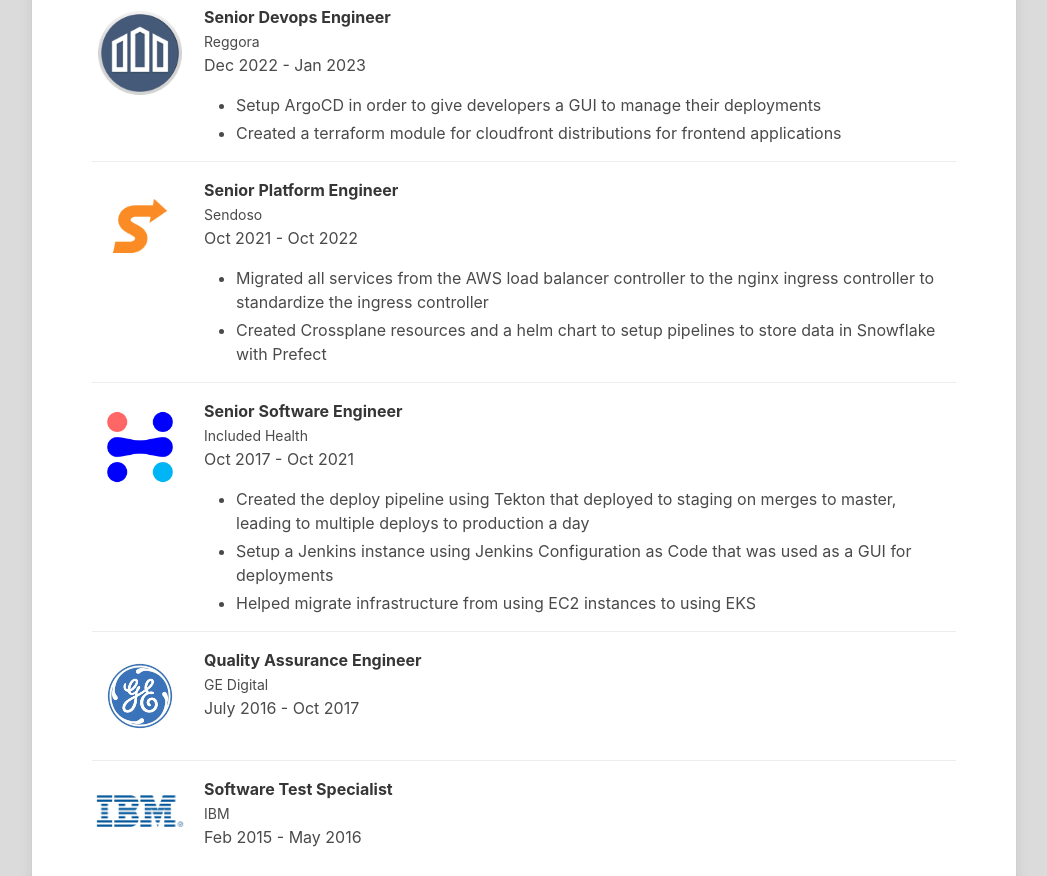
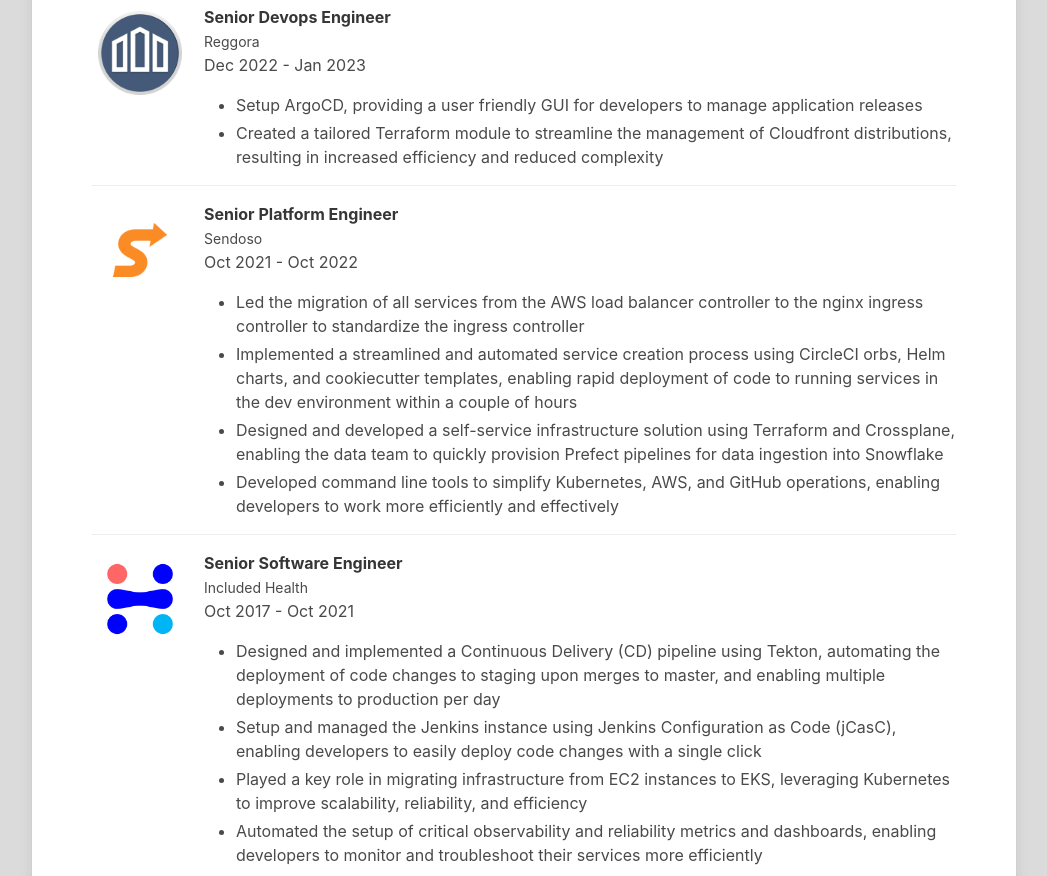
Before and after one commit to brianclin/resume, a plain HTML site: page terraform/index.html in a window 1280 px wide. Shown: the part 400-1276 px from the top of the page, without its empty margins (116-1163 px from the left). Drawn offline with nearby package versions, Linux system fonts and the light colour scheme; no server answers.

Commit message:
fix: updated bullet points

```diff
--- a/terraform/index.html
+++ b/terraform/index.html
@@ -76,9 +76,8 @@
                                     Dec 2022 - Jan 2023
                                 </p>
                                 <ul>
-                                    <li>Setup ArgoCD in order to give developers a GUI to manage their deployments</li>
-                                    <li>Created a terraform module for cloudfront distributions for frontend
-                                        applications</li>
+                                    <li>Setup ArgoCD, providing a user friendly GUI for developers to manage application releases</li>
+                                    <li>Created a tailored Terraform module to streamline the management of Cloudfront distributions, resulting in increased efficiency and reduced complexity</li>
                                 </ul>
                             </div>
                         </div>
@@ -99,10 +98,10 @@
                                     Oct 2021 - Oct 2022
                                 </p>
                                 <ul>
-                                    <li>Migrated all services from the AWS load balancer controller to the nginx ingress
-                                        controller to standardize the ingress controller</li>
-                                    <li>Created Crossplane resources and a helm chart to setup pipelines to store data
-                                        in Snowflake with Prefect</li>
+                                    <li>Led the migration of all services from the AWS load balancer controller to the nginx ingress controller to standardize the ingress controller </li>
+                                    <li>Implemented a streamlined and automated service creation process using CircleCI orbs, Helm charts, and cookiecutter templates, enabling rapid deployment of code to running services in the dev environment within a couple of hours</li>
+                                    <li>Designed and developed a self-service infrastructure solution using Terraform and Crossplane, enabling the data team to quickly provision Prefect pipelines for data ingestion into Snowflake</li>
+                                    <li>Developed command line tools to simplify Kubernetes, AWS, and GitHub operations, enabling developers to work more efficiently and effectively</li>
                                 </ul>
                             </div>
                         </div>
@@ -123,11 +122,10 @@
                                     Oct 2017 - Oct 2021
                                 </p>
                                 <ul>
-                                    <li>Created the deploy pipeline using Tekton that deployed to staging on merges to
-                                        master, leading to multiple deploys to production a day</li>
-                                    <li>Setup a Jenkins instance using Jenkins Configuration as Code that was used as a
-                                        GUI for deployments</li>
-                                    <li>Helped migrate infrastructure from using EC2 instances to using EKS</li>
+                                    <li>Designed and implemented a Continuous Delivery (CD) pipeline using Tekton, automating the deployment of code changes to staging upon merges to master, and enabling multiple deployments to production per day</li>
+                                    <li>Setup and managed the Jenkins instance using Jenkins Configuration as Code (jCasC), enabling developers to easily deploy code changes with a single click</li>
+                                    <li>Played a key role in migrating infrastructure from EC2 instances to EKS, leveraging Kubernetes to improve scalability, reliability, and efficiency</li>
+                                    <li>Automated the setup of critical observability and reliability metrics and dashboards, enabling developers to monitor and troubleshoot their services more efficiently</li>
                                 </ul>
                             </div>
                         </div>
```
